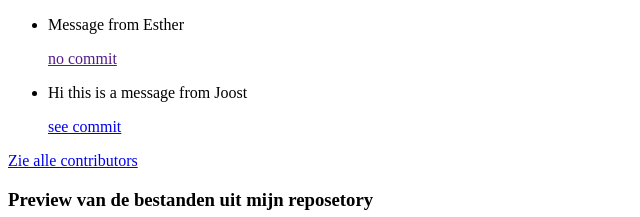
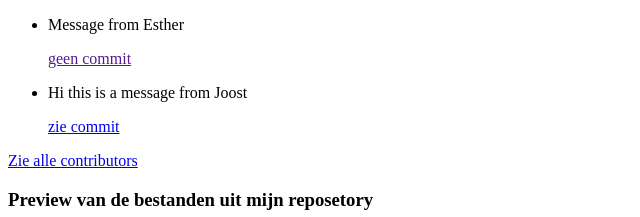
Before and after one commit to SJMrozek/TG-Web-Dev, a plain HTML site: page index.html in a window 1280 px wide. Shown: the part 230-447 px from the top of the page, 0-640 px from the left. Drawn offline with Linux system fonts and the light colour scheme.

Commit message:
translation

```diff
--- a/index.html
+++ b/index.html
@@ -17,8 +17,8 @@
     <div class="messageBox">
       <h3>HTML Berichten van mijn contributors:</h3>
       <ul>
-        <li><p>Message from Esther</p><a href="">no commit</a></li>
-        <li><p>Hi this is a message from Joost</p><a href="https://github.com/SJMrozek/TG-Web-Dev/commit/9fb22bc186a0826994aa881e765597df1b88cd72" target="_blank">see commit</a></li>
+        <li><p>Message from Esther</p><a href="">geen commit</a></li>
+        <li><p>Hi this is a message from Joost</p><a href="https://github.com/SJMrozek/TG-Web-Dev/commit/9fb22bc186a0826994aa881e765597df1b88cd72" target="_blank">zie commit</a></li>
       </ul>
       <p><a href="https://github.com/SJMrozek/TG-Web-Dev/graphs/contributors" target="_blank">Zie alle contributors</a></p>
     </div>
```
